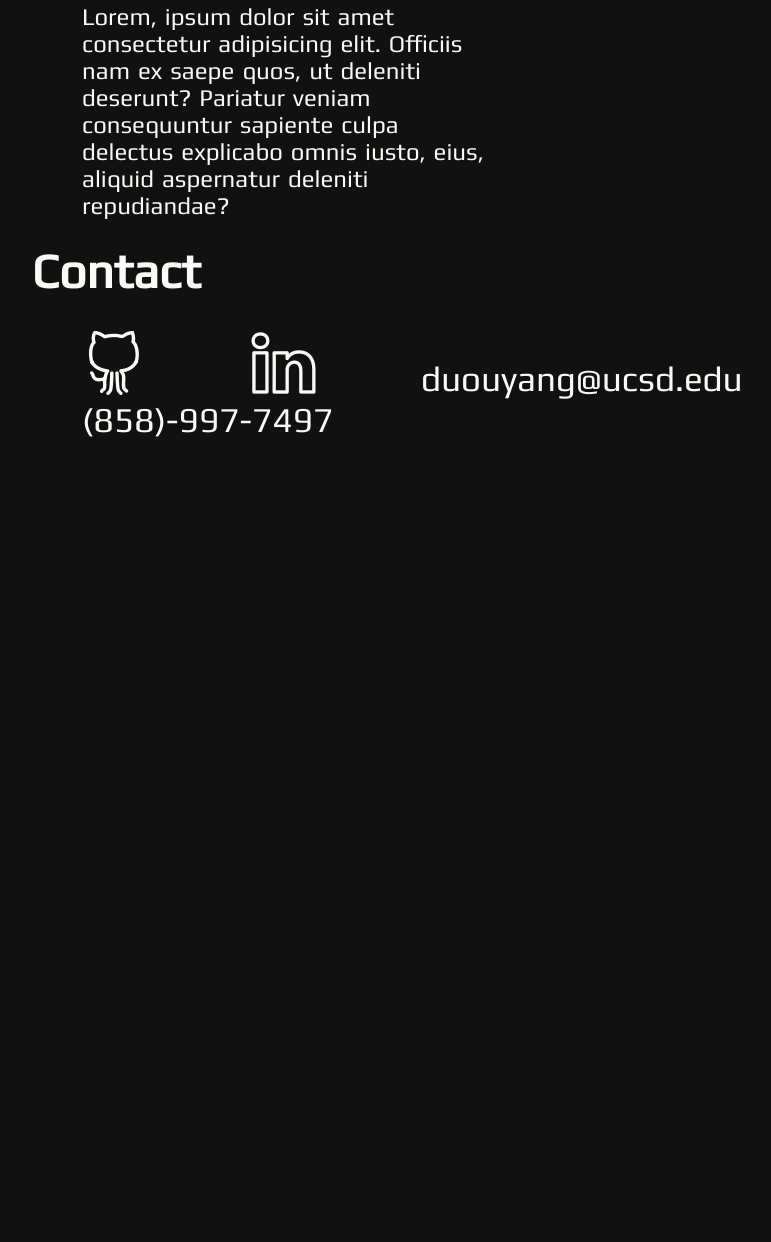
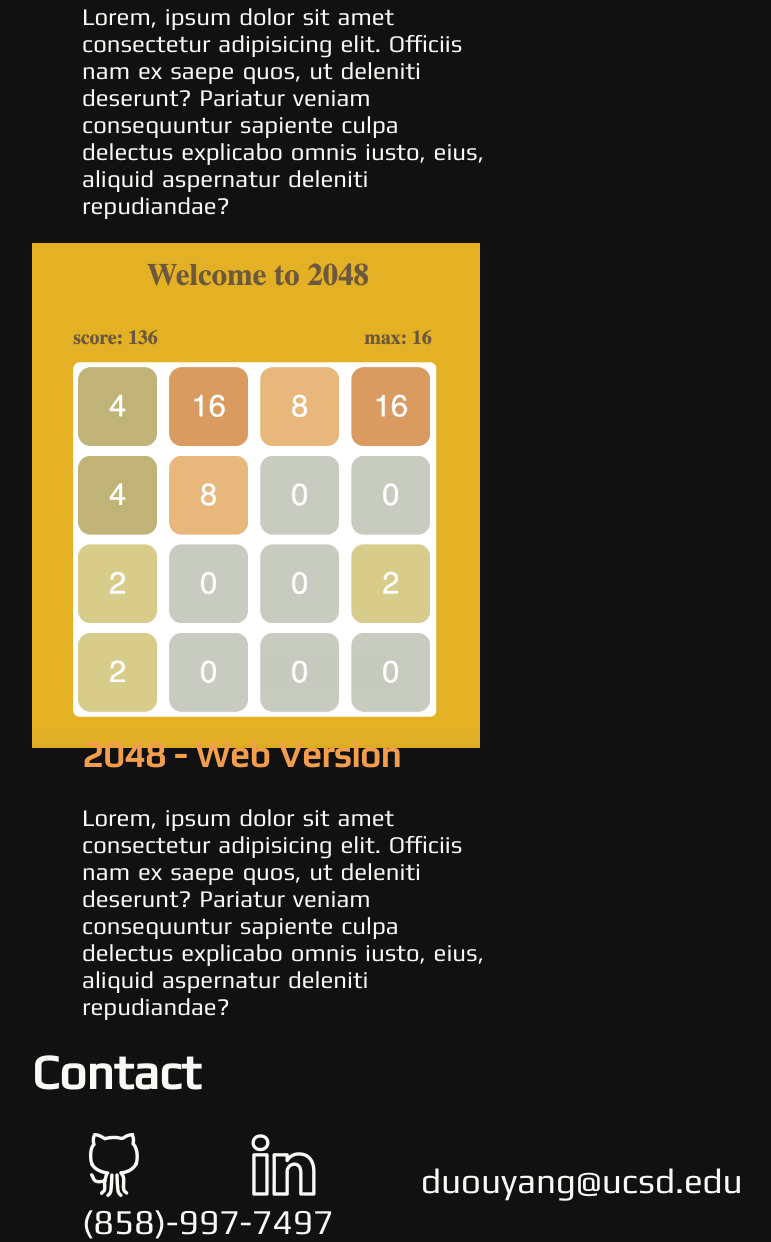
Before and after one commit to duouyang/Personal-Website-1.0, a plain HTML site: page index.html in a window 1280 px wide. Shown: the part 5148-6390 px from the top of the page, without its empty margins (160-931 px from the left). Before the commit the page ends 5588 px from the top, so only its background shows below. Drawn offline with nearby package versions, Linux system fonts and the light colour scheme; a web font is replaced by a local one.

Commit message:
add project 2048

```diff
--- a/index.html
+++ b/index.html
@@ -120,6 +120,16 @@
                 <p>Lorem, ipsum dolor sit amet consectetur adipisicing elit. Officiis nam ex saepe quos, ut deleniti deserunt? Pariatur veniam consequuntur sapiente culpa delectus explicabo omnis iusto, eius, aliquid aspernatur deleniti repudiandae?</p>
             </div>
         </div>
+
+        <div class="project" id="project-2048">
+            <div class="project-img">
+                <img src="img/2048.png" alt="" style="width: 35vw;">
+            </div>
+            <div class="project-text">
+                <h2>2048 - Web Version</h2>
+                <p>Lorem, ipsum dolor sit amet consectetur adipisicing elit. Officiis nam ex saepe quos, ut deleniti deserunt? Pariatur veniam consequuntur sapiente culpa delectus explicabo omnis iusto, eius, aliquid aspernatur deleniti repudiandae?</p>
+            </div>
+        </div>
     </div>
 
     <div class="content" id="contact">
--- a/style.css
+++ b/style.css
@@ -131,10 +131,9 @@ li span {
     padding-left: 80px;
 }
 
-
-/* .project {
-    margin-bottom: 100px;
-} */
+.project {
+    height: 600px;
+}
 
 .project-img {
     clear: both;
@@ -163,9 +162,10 @@ a:hover {
 }
 
 #contact a {
+    color: #FBF9F5;
     margin-left: 50px;
     margin-right: 50px;
-    padding-top: 50px;
+    /* padding-top: 550px; */
     font-size: 35px;
 }
 
@@ -173,9 +173,7 @@ a:hover {
     font-size: 64px;
 }
 
-#contact a {
-    color: #FBF9F5;
-}
+#contact a {}
 
 #contact a:hover {
     color: #F29E4C;
```
Also changed, not shown: img/2048.png (added), 1 other file.
